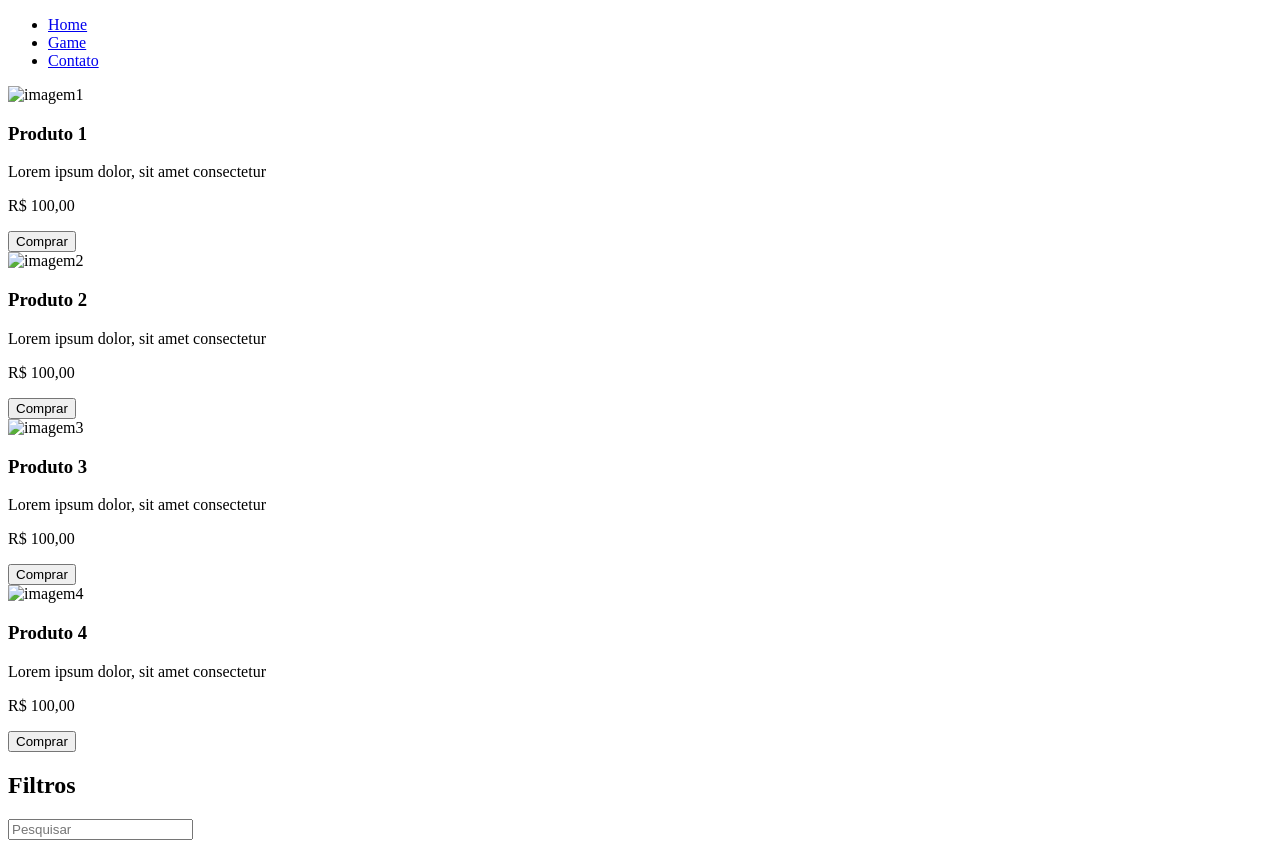
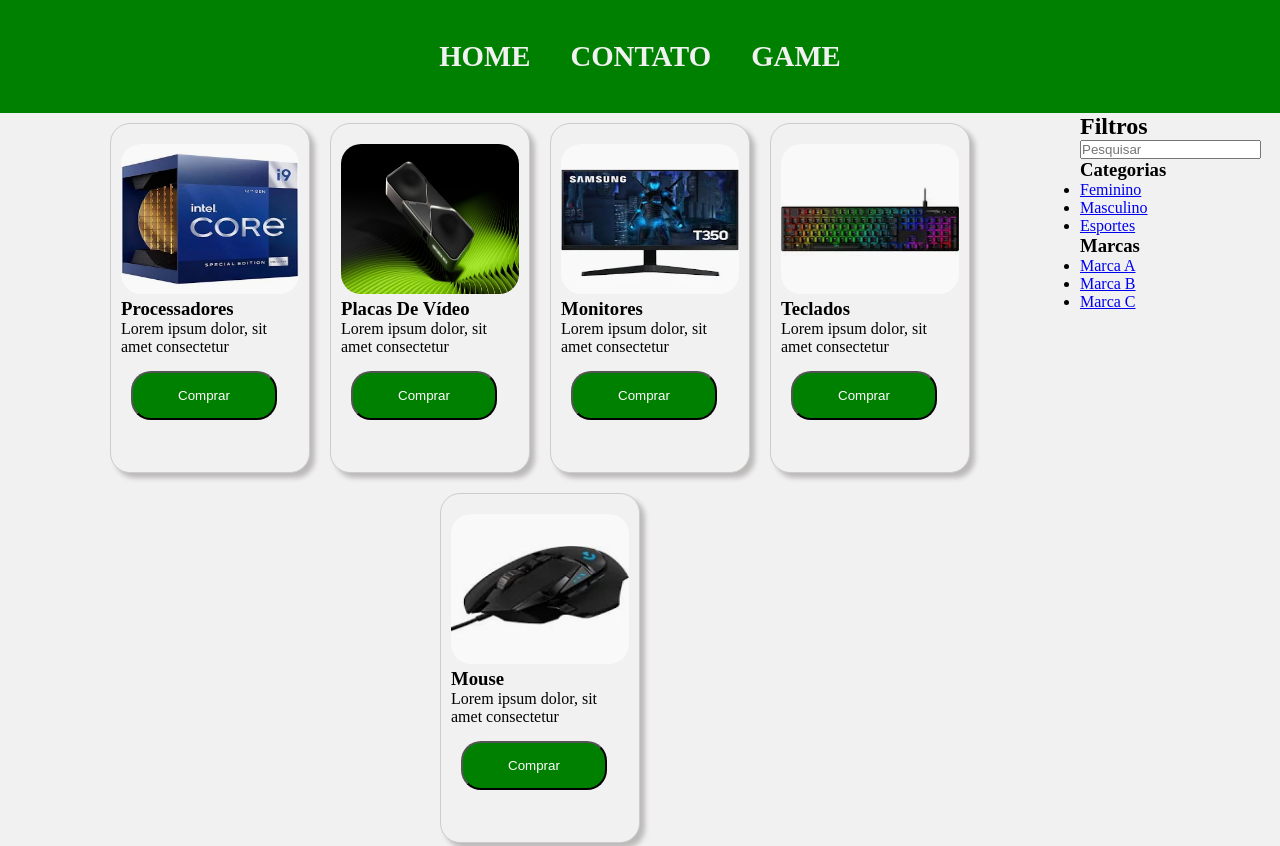
Before and after one commit to Lucasr9450/ProjetoCity, a plain HTML site: page loja.html in a window 1280 px wide. Shown: the top 846 px of the page. Drawn offline with Linux system fonts and the light colour scheme.

Commit message:
CSS e HTML da loja

```diff
--- a/loja.html
+++ b/loja.html
@@ -12,48 +12,49 @@
 			<nav>
 				<ul>
                     <li><a href="./index.html">Home</a></li>
+					<li><a href="./contato.html">Contato</a></li>
 					<li><a href="./game.html">Game</a></li>
-					<li><a href="./contato.html">Contato</a></li>
 				</ul>
 			</nav>
 		</header>
-    </div>
 
         <div id="conteudo">
-			<main>
+			<main id="produtos">
 				<article class="produto">
-					<img  src="" alt="imagem1">
-					<h3>Produto 1</h3>
+					<img  src="./src/assets/Processador.webp" alt="imagem1">
+					<h3>Processadores</h3>
 					 <p>Lorem ipsum dolor, sit amet consectetur</p>
-					  <p class="preco">R$ 100,00</p>
 					  <button type="submit">Comprar</button>
 				</article>
 
                 <article class="produto">
-					<img  src="" alt="imagem2">
-					<h3>Produto 2</h3>
+					<img  src="./src/assets/Placa.jpeg" alt="imagem2">
+					<h3>Placas De Vídeo</h3>
 					 <p>Lorem ipsum dolor, sit amet consectetur</p>
-					  <p class="preco">R$ 100,00</p>
 					  <button type="submit">Comprar</button>
 				</article>
 
                 <article class="produto">
-					<img  src="" alt="imagem3">
-					<h3>Produto 3</h3>
+					<img  src="./src/assets/Monitor.webp" alt="imagem3">
+					<h3>Monitores</h3>
 					 <p>Lorem ipsum dolor, sit amet consectetur</p>
-					  <p class="preco">R$ 100,00</p>
 					  <button type="submit">Comprar</button>
 				</article>
 
                 <article class="produto">
-					<img  src="" alt="imagem4">
-					<h3>Produto 4</h3>
+					<img  src="./src/assets/Teclado.webp" alt="imagem4">
+					<h3>Teclados</h3>
 					 <p>Lorem ipsum dolor, sit amet consectetur</p>
-					  <p class="preco">R$ 100,00</p>
+					  <button type="submit">Comprar</button>
+				</article>
+
+                <article class="produto">
+					<img  src="./src/assets/Mouse.webp" alt="imagem5">
+					<h3>Mouse</h3>
+					 <p>Lorem ipsum dolor, sit amet consectetur</p>
 					  <button type="submit">Comprar</button>
 				</article>
 			</main>
-        </div>
 
             <aside>
                 <h2>Filtros</h2>
@@ -77,5 +78,9 @@
 				   </ul>
 				</div>
             </aside>
+
+		</div>
+    </div>
+
 </body>
 </html>
--- a/src/css/loja.css
+++ b/src/css/loja.css
@@ -0,0 +1,95 @@
+*{
+    margin:0;
+    padding: 0;
+    box-sizing: border-box;
+}
+
+:root {
+    --color-light: #f1f1f1;
+    --color-dark: #333333;
+    --color-font1: rgb(255, 0, 0);
+    --color-font2: rgb(4, 28, 32);
+}
+
+
+body{
+    background: var(--color-light);
+}
+
+#container{
+    display:flex;
+    flex-direction: column;
+    min-height: 100vh;
+}
+
+header{
+    background: green;
+    color: var(--color-light);
+    padding: 30px;
+    display:flex;
+    justify-content: space-around;
+}
+
+header nav ul{
+    list-style: none;
+	padding:0;
+	margin:10px;
+	display:flex;
+	gap:40px;
+}
+
+header nav ul li a{
+	text-decoration: none;
+    color: var(--color-light);
+    font-weight: 900;
+    transition: color .5s;
+    font-size: 1.8rem;
+    text-transform: uppercase;
+}
+
+header nav a:hover{
+    color: var(--color-font1);
+}
+
+#conteudo{
+    display:grid;
+    grid-template-columns:1fr 200px;
+}
+
+#produtos{
+    display:flex;
+    flex-wrap:wrap;
+    justify-content:center;
+}
+
+.produto{
+    width:200px;
+    height:350px;
+    margin:10px;
+    padding:10px;
+    border: 1px solid #ccc;
+    border-radius:20px;
+    background:var(--color-light);
+    box-shadow:5px 5px 5px #bcb9b9;
+}
+
+.produto img{
+    width: 100%;
+    height: 150px;
+    margin-top: 10px;
+    border-radius: 20px;
+}
+
+button{
+    background: green;
+    margin-top: 15px;
+    margin-left: 10px;
+    padding: 15px 45px;
+    border-radius: 20px;
+    cursor: pointer;
+    color:#fff;
+}
+
+button:hover{
+    background-image: linear-gradient(green,black);
+}
```
Also changed, not shown: src/assets/Fundo3.jpeg (added), src/assets/Monitor.webp (added), src/assets/Mouse.webp (added), src/assets/Placa.jpeg (added), src/assets/Processador.webp (added), src/assets/Teclado.webp (added).
